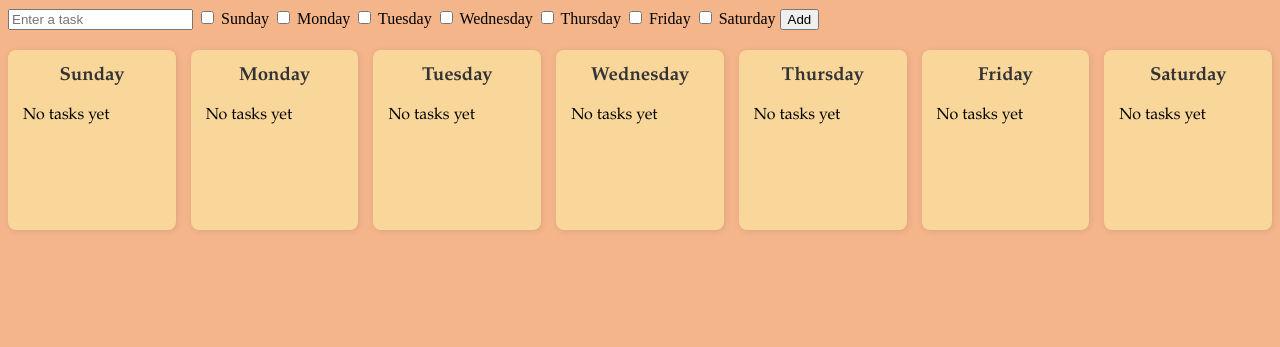
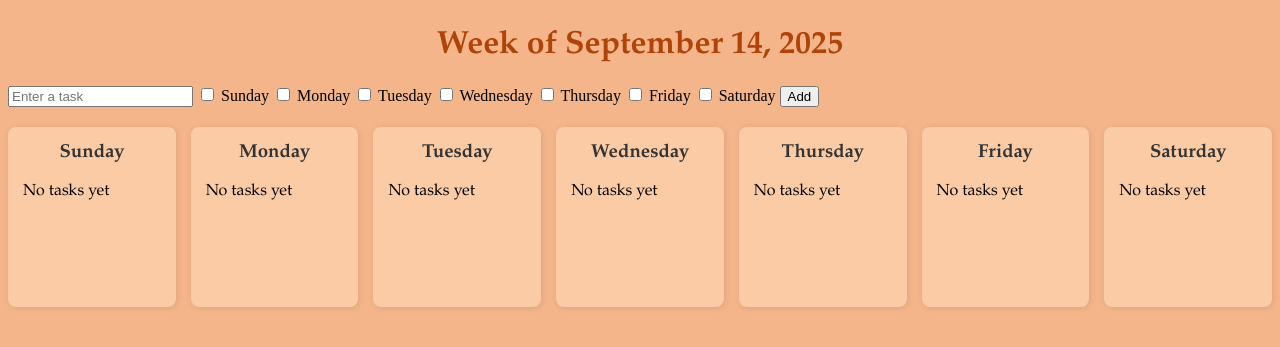
Before and after one commit to abileshayyanar/Flask-Weekly-Calendar, a Flask app: page / in a window 1280 px wide. Shown: the top 347 px of the page. Run offline with Flask 3, Linux system fonts and the light colour scheme.

Commit message:
added date heading

```diff
--- a/static/style.css
+++ b/static/style.css
@@ -10,7 +10,7 @@ body{
 }
 
 .day-box {
-    background: lab(87.57% 6.95 34.65);
+    background: lab(85.36% 13.49 25.47);
     padding: 15px;
     border-radius: 8px;
     box-shadow: 1px 1px 6px rgba(0,0,0,0.1);
@@ -35,3 +35,12 @@ body{
   font-weight: bold;
   font-size: 16px;
 }
+
+.date-heading{
+    color: #b04308;           /* Change to your desired color */
+    font-family: 'Garamond', serif; /* Change font */
+    font-size: 2rem;           /* Adjust size */
+    font-weight: bold;         /* Make bold */
+    text-align: center;        /* Center the heading */
+    margin-bottom: 20px;       /* Add spacing below */
+}
--- a/templates/index.html
+++ b/templates/index.html
@@ -2,6 +2,8 @@
 
 {% block content %}
     <form action="{{ url_for('add') }}" method="POST">
+
+        <h2 class="date-heading">Week of {{ week_sunday.strftime('%B %d, %Y') }}</h2>
         <input type="text" name="task" placeholder="Enter a task" required>
 
         <label>
```
Also changed, not shown: todo.db (added).
